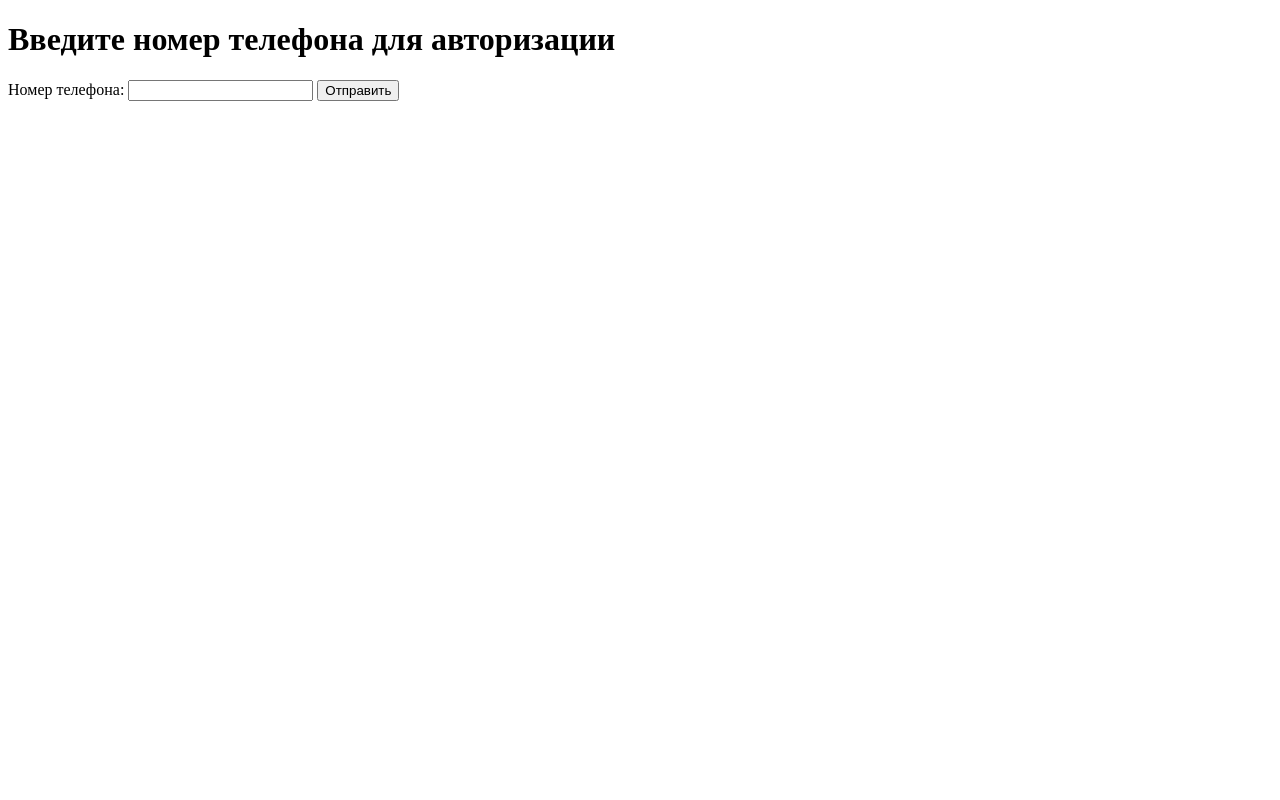
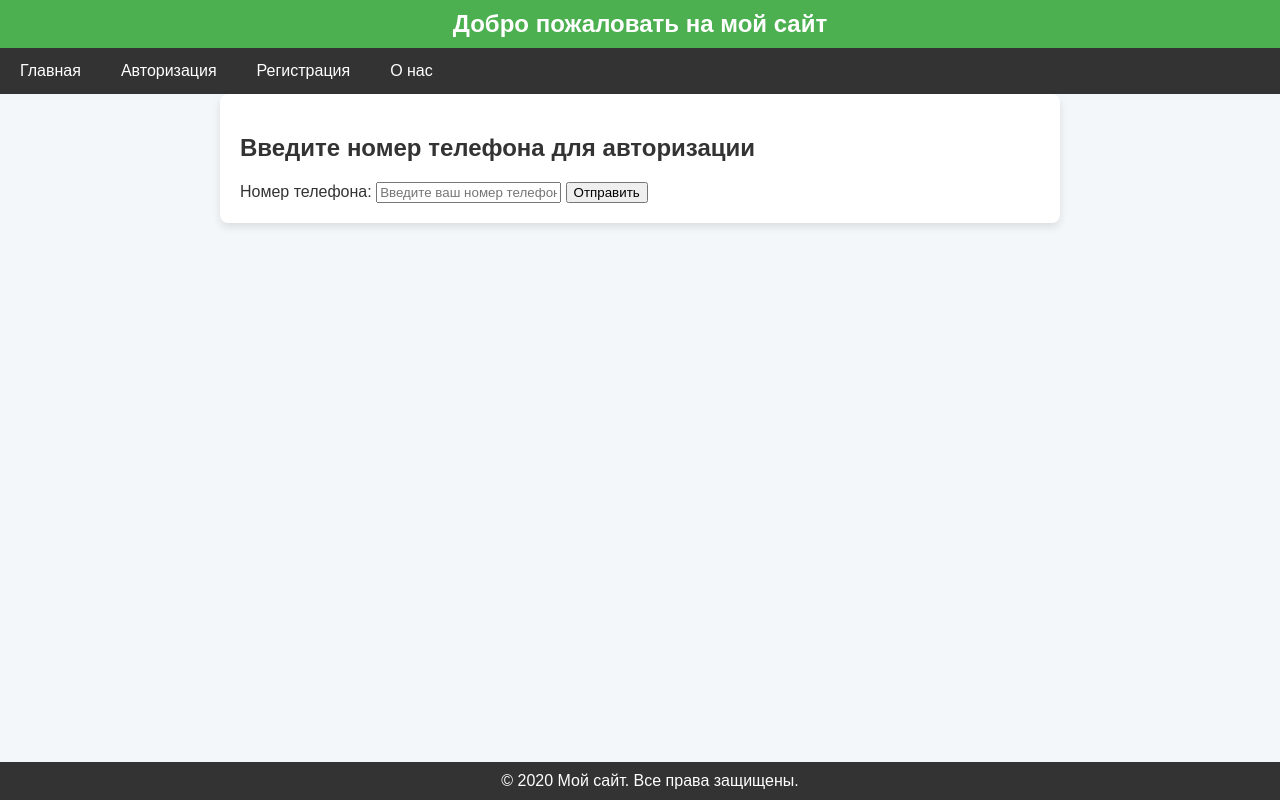
Before and after one commit to AberQ/Referal_System_TZ, a Django app: template templates/phone_number_form.html in a window 1280 px wide. Run offline with Django 5.2, Linux system fonts and the light colour scheme; the template is opened without the code that fills it: most values are stand-ins (such as "Sample title", 1, 10 or a date in 2020).

Commit message:
Добавил шаблон

```diff
--- /dev/null
+++ b/templates/base.html
@@ -0,0 +1,89 @@
+<!DOCTYPE html>
+<html lang="ru">
+<head>
+    <meta charset="UTF-8">
+    <meta name="viewport" content="width=device-width, initial-scale=1.0">
+    <title>{% block title %}Мой сайт{% endblock %}</title>
+    <style>
+        /* Общий стиль для сайта */
+        body {
+            font-family: Arial, sans-serif;
+            margin: 0;
+            padding: 0;
+            background-color: #f4f7fa;
+            color: #333;
+        }
+
+        header {
+            background-color: #4CAF50;
+            padding: 10px 20px;
+            color: white;
+            text-align: center;
+        }
+
+        header h1 {
+            margin: 0;
+            font-size: 24px;
+        }
+
+        nav {
+            background-color: #333;
+            overflow: hidden;
+        }
+
+        nav a {
+            float: left;
+            display: block;
+            color: white;
+            text-align: center;
+            padding: 14px 20px;
+            text-decoration: none;
+        }
+
+        nav a:hover {
+            background-color: #575757;
+        }
+
+        main {
+            padding: 20px;
+            margin: auto;
+            max-width: 800px;
+            background: white;
+            border-radius: 8px;
+            box-shadow: 0 4px 8px rgba(0, 0, 0, 0.1);
+        }
+
+        footer {
+            background-color: #333;
+            color: white;
+            text-align: center;
+            padding: 10px;
+            position: fixed;
+            width: 100%;
+            bottom: 0;
+        }
+    </style>
+</head>
+<body>
+    <header>
+        <h1>Добро пожаловать на мой сайт</h1>
+    </header>
+
+    <nav>
+        <a href="/">Главная</a>
+        <a href="/phone-number/">Авторизация</a>
+        <a href="/register/">Регистрация</a>
+        <a href="/about/">О нас</a>
+    </nav>
+
+    <main>
+        {% block content %}
+        <p>Добро пожаловать! Это базовый шаблон. Здесь будет контент страницы.</p>
+        {% endblock %}
+    </main>
+
+    <footer>
+        &copy; {{ year }} Мой сайт. Все права защищены.
+    </footer>
+</body>
+</html>
--- a/templates/phone_number_form.html
+++ b/templates/phone_number_form.html
@@ -1,15 +1,12 @@
-<!DOCTYPE html>
-<html lang="ru">
-<head>
-    <meta charset="UTF-8">
-    <meta name="viewport" content="width=device-width, initial-scale=1.0">
-    <title>Введите номер телефона</title>
-</head>
-<body>
-    <h1>Введите номер телефона для авторизации</h1>
+{% extends "base.html" %}
+
+{% block title %}Авторизация{% endblock %}
+
+{% block content %}
+<h2>Введите номер телефона для авторизации</h2>
 <form id="phoneNumberForm">
     <label for="phone_number">Номер телефона:</label>
-        <input type="text" id="phone_number" name="phone_number" required>
+    <input type="text" id="phone_number" name="phone_number" placeholder="Введите ваш номер телефона" required>
     <button type="submit">Отправить</button>
 </form>
 
@@ -32,14 +29,16 @@
         .then(data => {
             if (data.auth_code) {
                 document.getElementById('responseMessage').textContent = "Ваш код: " + data.auth_code;
+                document.getElementById('responseMessage').style.color = "#28a745";
             } else {
                 document.getElementById('responseMessage').textContent = data.error || "Что-то пошло не так.";
+                document.getElementById('responseMessage').style.color = "#d9534f";
             }
         })
         .catch(error => {
             document.getElementById('responseMessage').textContent = "Произошла ошибка: " + error;
+            document.getElementById('responseMessage').style.color = "#d9534f";
         });
     });
 </script>
-</body>
-</html>
+{% endblock %}
```
Lines whose indentation alone changed are shown as unchanged.
